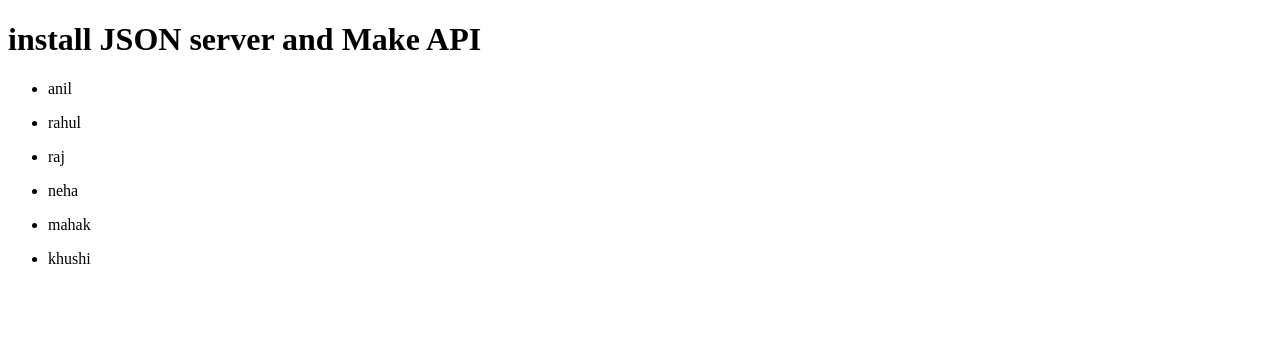
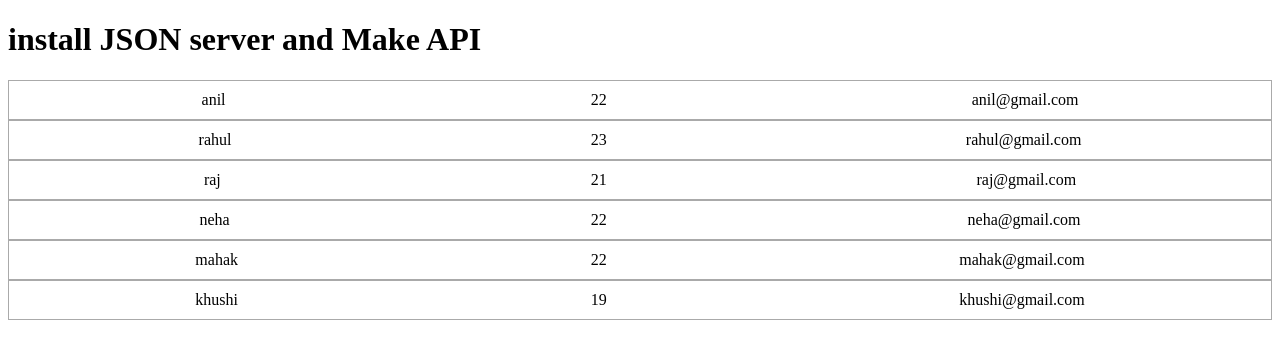
Before and after one commit to muskan-chouhan/react, a React (Vite) app in the folder 62-make-api/: page / in a window 1280 px wide. Shown: the top 348 px of the page. Built offline with nearby package versions, Linux system fonts and the light colour scheme; data requests are answered from the project's data file.

Commit message:
show users data and some css

```diff
--- a/62-make-api/src/App.css
+++ b/62-make-api/src/App.css
@@ -1,42 +1,15 @@
-/* #root {
-  max-width: 1280px;
-  margin: 0 auto;
-  padding: 2rem;
-  text-align: center;
+.user-list {
+  display: flex;
+  justify-content: space-around;
+  border: 1px solid #aaa;
+  margin: 0;
+  padding: 10px;
+  list-style: none;
+
+
 }
 
-.logo {
-  height: 6em;
-  padding: 1.5em;
-  will-change: filter;
-  transition: filter 300ms;
+.user-list-head {
+  font-size: 20px;
+  font-weight: 800;
 }
-.logo:hover {
-  filter: drop-shadow(0 0 2em #646cffaa);
-}
-.logo.react:hover {
-  filter: drop-shadow(0 0 2em #61dafbaa);
-}
-
-@keyframes logo-spin {
-  from {
-    transform: rotate(0deg);
-  }
-  to {
-    transform: rotate(360deg);
-  }
-}
-
-@media (prefers-reduced-motion: no-preference) {
-  a:nth-of-type(2) .logo {
-    animation: logo-spin infinite 20s linear;
-  }
-}
-
-.card {
-  padding: 2em;
-}
-
-.read-the-docs {
-  color: #888;
-} */
--- a/62-make-api/src/App.jsx
+++ b/62-make-api/src/App.jsx
@@ -1,12 +1,13 @@
 import { useEffect, useState } from "react";
+import './App.css'
 
 function App() {
-  const [usersData,setUsersData]=useState([])
-  useEffect(()=>{
+  const [usersData, setUsersData] = useState([])
+  useEffect(() => {
     getUsersData()
- },[])
+  }, [])
 
-  async function getUsersData(){
+  async function getUsersData() {
     const url = 'http://localhost:3000/users'
     let response = await fetch(url);
     response = await response.json()
@@ -20,10 +21,13 @@ import { useEffect, useState } from "react";
     <>
       <h1>install JSON server and Make API</h1>
       {
-      usersData.map((data,index)=>(
-        <ul key={index}>
-          <li>{data.name}</li>
+        usersData && usersData.map((user) => (
+          <ul className="user-list">
+            <li>{user.name}</li>
+            <li>{user.age}</li>
+            <li>{user.email}</li>
           </ul>
+
         ))
       }
     </>
```
Lines whose indentation alone changed are shown as unchanged.
